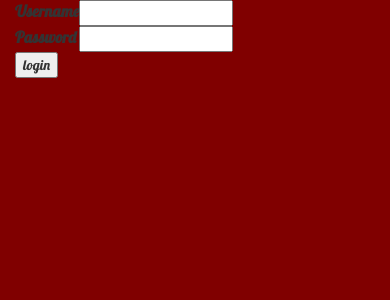
After one commit to mgelios/my-first-blog, a Django app: template landing/templates/registration/login.html in a window 390 px wide. The commit adds this page. Shown: the top 300 px of the page. Run offline with Django 3.2, Linux system fonts and the light colour scheme; the template is opened without the code that fills it, so the values that code supplies are empty, except form fields; tables that the repository leaves empty hold one stand-in row (values such as "Sample post"); form fields are guessed from the names that the template uses; some libraries are stand-ins or nearby versions.

Commit message:
replaced login func, updated landing header

```diff
--- a/landing/static/css/landing.css
+++ b/landing/static/css/landing.css
@@ -35,3 +35,11 @@ body a p{
     margin-top: 20px;
     margin-bottom: 40px;
 }
+
+#landing-header-left{
+    text-align: left;
+}
+
+#landing-header-right{
+    text-align: right;
+}
--- /dev/null
+++ b/landing/templates/landing/base.html
@@ -0,0 +1,16 @@
+{% load staticfiles %}
+<html>
+    <head>
+        <title>MgeliOS's landing</title>
+        <link rel="stylesheet" href="//maxcdn.bootstrapcdn.com/bootstrap/3.2.0/css/bootstrap.min.css" >
+        <link rel="stylesheet" href="//maxcdn.bootstrapcdn.com/bootstrap/3.2.0/css/bootstrap-theme.min.css" >
+        <link rel="stylesheet" href="{% static 'css/landing.css' %}" >
+        <meta name="theme-color" content="maroon">
+    </head>
+    <body>
+        <div class="container">
+            {% block content %}
+            {% endblock %}
+        </div>
+    </body>
+</html>
--- a/blog/templates/registration/login.html
+++ b/landing/templates/landing/login.html
@@ -1,4 +1,4 @@
-{% extends 'blog/base.html' %}
+{% extends 'landing/base.html' %}
 
 {% block content %}
     {% if form.errors %}
--- /dev/null
+++ b/landing/templates/registration/login.html
@@ -0,0 +1,23 @@
+{% extends 'landing/base.html' %}
+
+{% block content %}
+    {% if form.errors %}
+        <p>Your username and password didn't match. Please try again</p>
+    {% endif %}
+    <form method="POST" action="{% url 'login' %}">
+        {% csrf_token %}
+        <table>
+            <tr>
+                <td>{{ form.username.label_tag }}</td>
+                <td>{{ form.username }}</td>
+            </tr>
+            <tr>
+                <td>{{ form.password.label_tag }}</td>
+                <td>{{ form.password }}</td>
+            </tr>
+        </table>
+
+        <input type="submit" value="login" />
+        <input type="hidden" name="next" value="{{ next }}" />
+    </form>
+{% endblock %}
```
Also changed, not shown: landing/templates/landing/main.html (+23 -15 lines), db.sqlite3.
